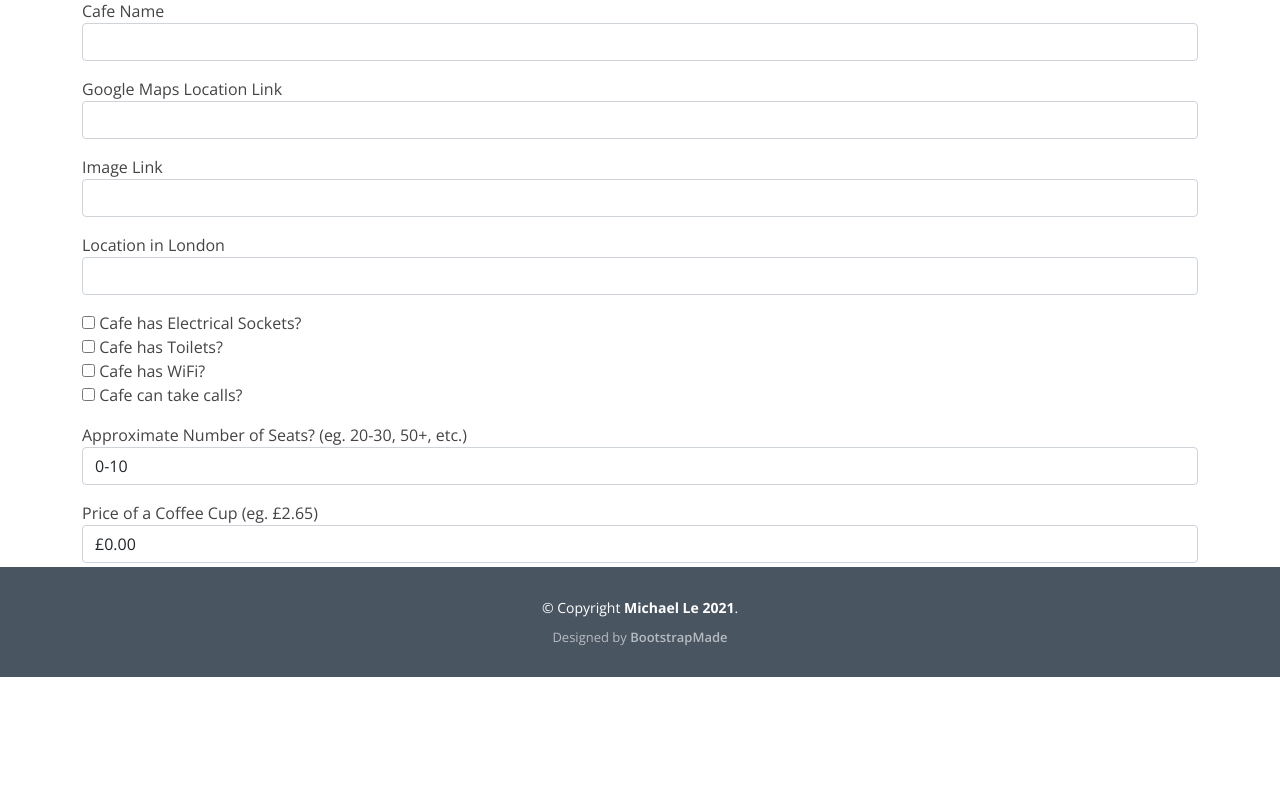
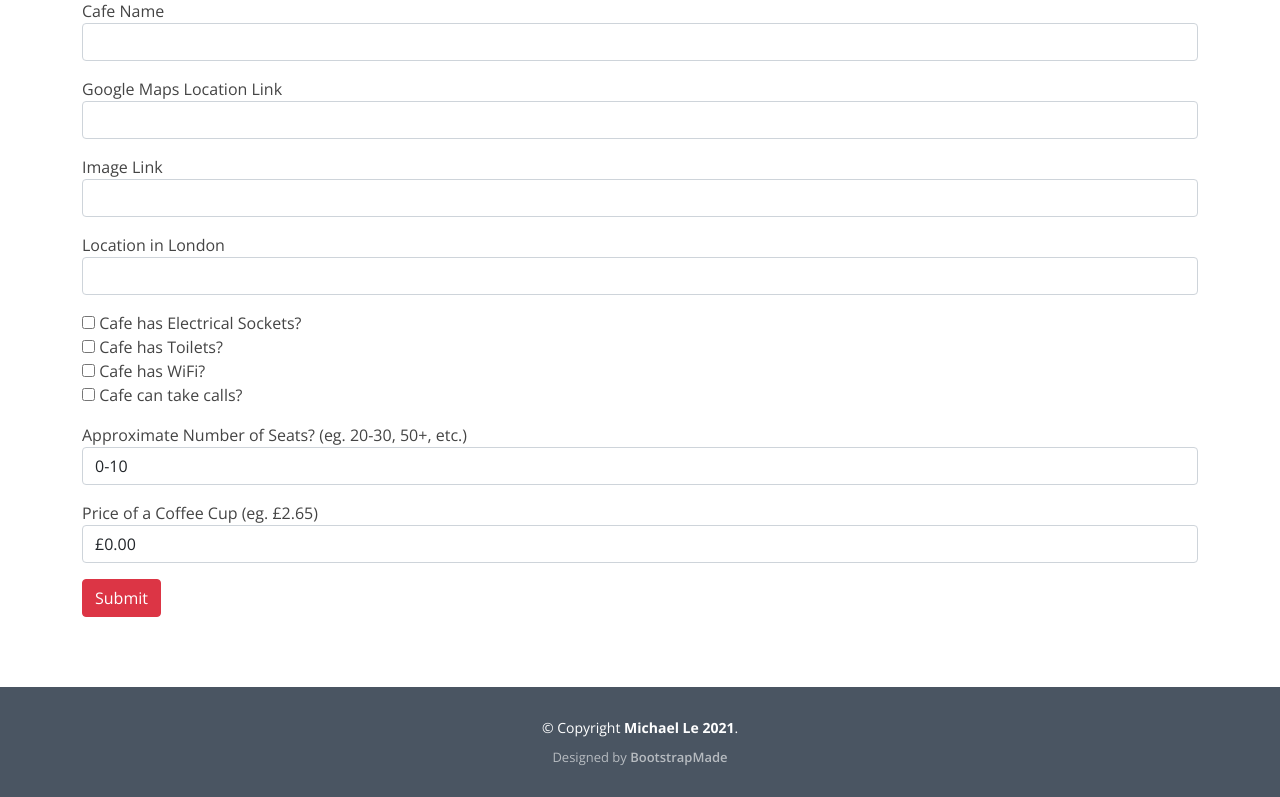
Before and after one commit to mileuc/coffee-connect, a Flask app: page /add-cafe in a window 1280 px wide. Shown: the part 231-1028 px from the top of the page. Before the commit the page ends 908 px from the top, so only its background shows below. Run offline with Flask 2, Linux system fonts and the light colour scheme; parts of the project's set-up code (start-up, migrations or seed data) failed here and were passed over; some libraries are stand-ins or nearby versions.

Commit message:
Change styling

```diff
--- a/static/assets/css/style.css
+++ b/static/assets/css/style.css
@@ -2086,6 +2086,10 @@
   color: white;
 }
 
+.cafe-form {
+    padding-bottom: 120px;
+}
+
 .cafe-form .form-group{
     margin: 1rem 0;
 }
```
